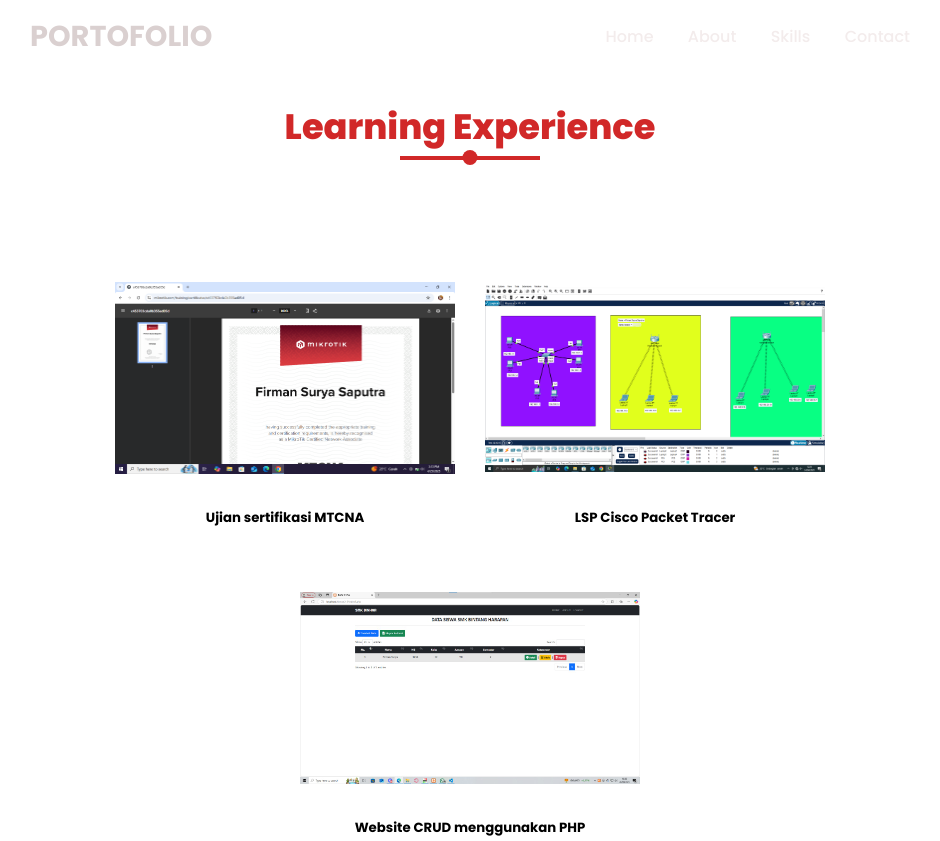
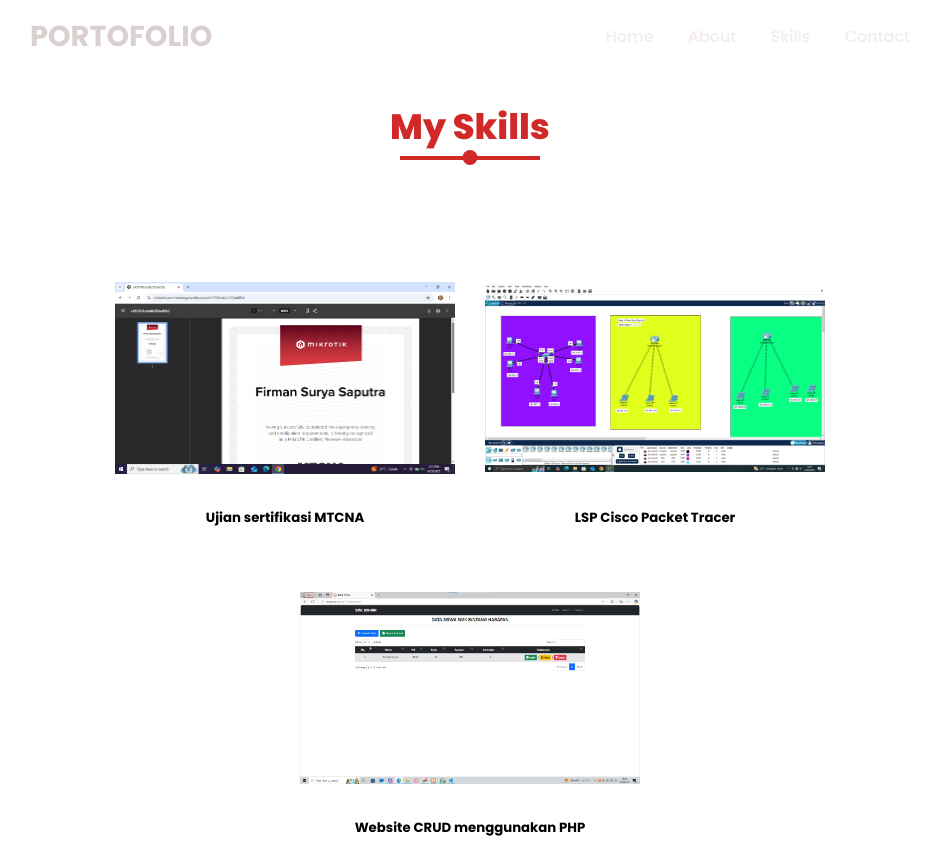
Before and after one commit to Firman210/portfolio, a plain HTML site: page skills.html in a window 1280 px wide. Shown: the top 841 px of the page, without its empty margins (170-1110 px from the left). Drawn offline with Linux system fonts and the light colour scheme.

Commit message:
Add files via upload

```diff
--- a/skills.html
+++ b/skills.html
@@ -25,7 +25,7 @@
 
     <section class="work" id="work">
       <div class="title reveal">
-        <h2 class="section-title">Learning Experience</h2>
+        <h2 class="section-title">My Skills</h2>
       </div>
       <div class="content">
         <div class="card reveal">
```
